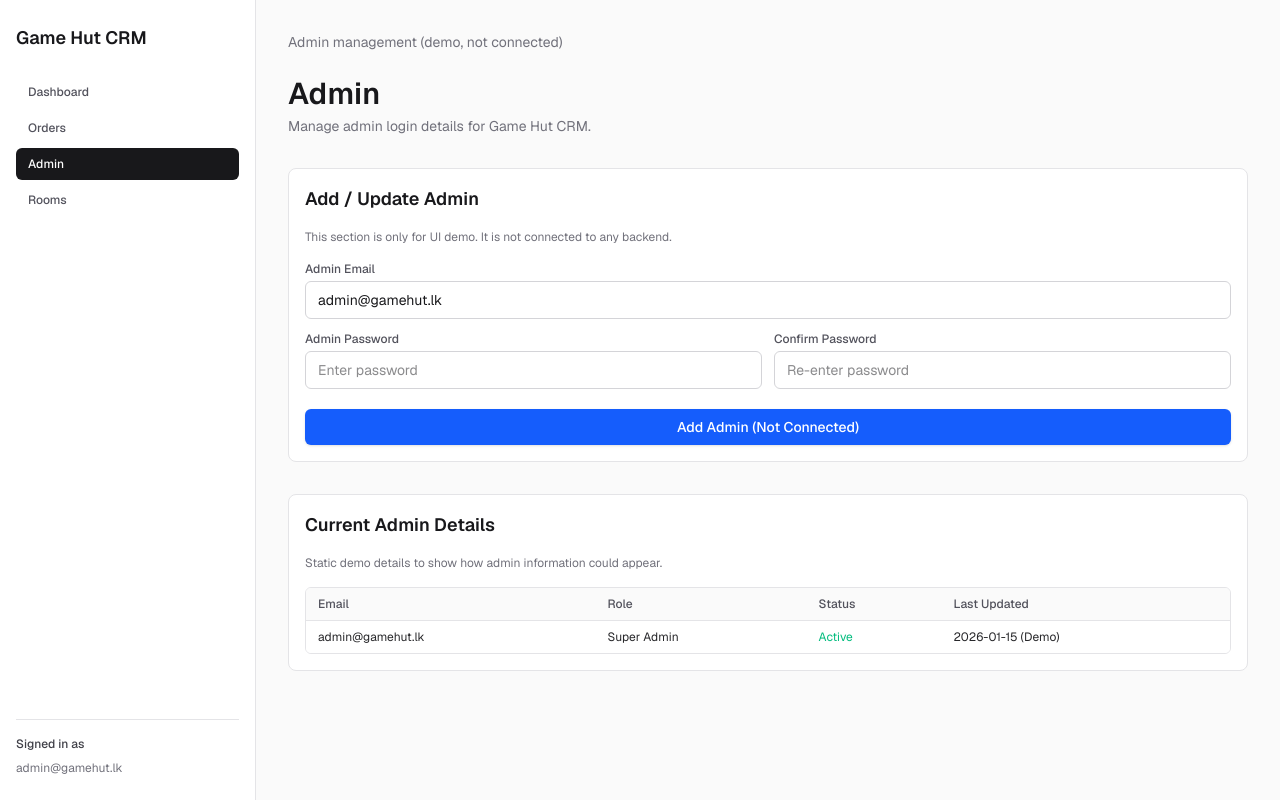
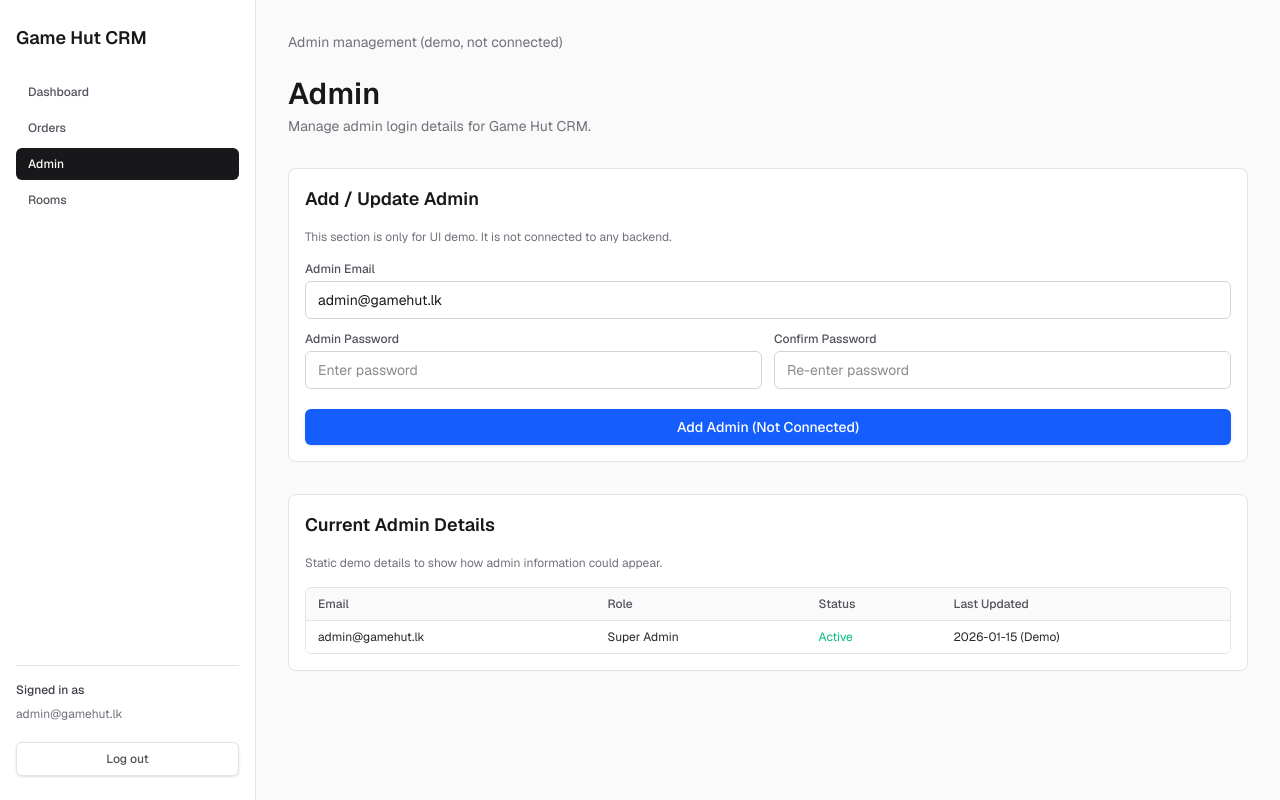
Before and after one commit to sachintha999/game-hut-crm-frontend, a Next.js app: page /admin in a window 1280 px wide. Built offline with nearby package versions, Linux system fonts and the light colour scheme.

Commit message:
sign out button added

```diff
--- a/app/components/Sidebar.tsx
+++ b/app/components/Sidebar.tsx
@@ -83,6 +83,13 @@ export function Sidebar({ isOpen, onClose }: SidebarProps) {
             Signed in as
           </p>
           <p>admin@gamehut.lk</p>
+
+          <button
+            className="mt-3 w-full rounded-md border border-zinc-200 bg-white px-3 py-2 text-xs font-medium text-zinc-600 shadow-sm hover:bg-zinc-100 dark:border-zinc-700 dark:bg-zinc-900 dark:text-zinc-300"
+            onClick={() => router.push("/")}
+          >
+            Log out
+          </button>
         </div>
       </aside>
     </>
```
